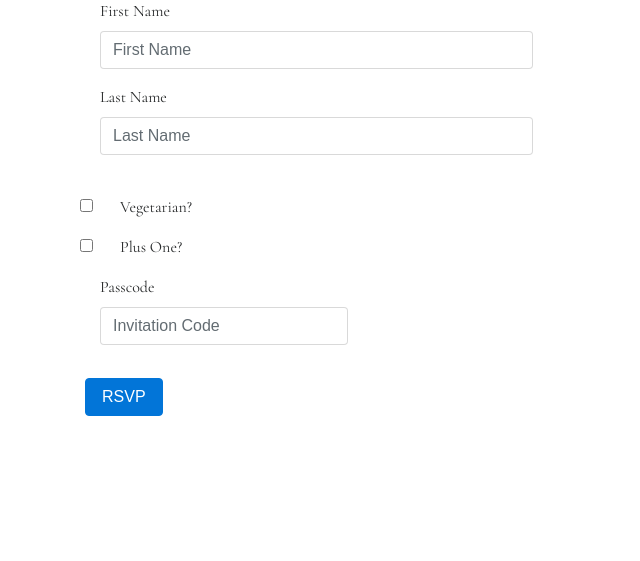
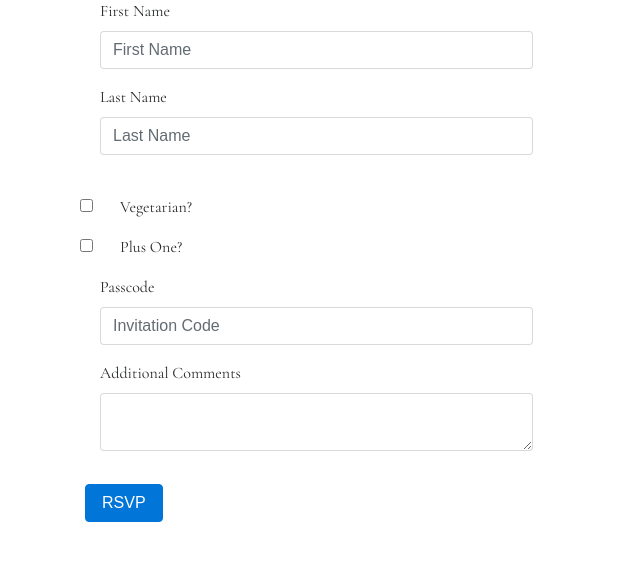
Before and after one commit to davliu/wedding, a Flask app: page /rsvp in a window 1280 px wide. Shown: the part 113-674 px from the top of the page, without its empty margins (0-640 px from the left). Run offline with Flask 2, Linux system fonts and the light colour scheme; some libraries are stand-ins or nearby versions.

Commit message:
add additional comments field. add length validations to string fields

```diff
--- a/app/pages/forms.py
+++ b/app/pages/forms.py
@@ -1,15 +1,16 @@
 # -*- coding: utf-8 -*-
 
 from flask_wtf import FlaskForm, RecaptchaField, Recaptcha
-from wtforms import StringField, BooleanField
-from wtforms.validators import DataRequired, Regexp
+from wtforms import StringField, BooleanField, TextAreaField
+from wtforms.validators import DataRequired, Regexp, length
 
 class RSVPForm(FlaskForm):
     first_name = StringField(
         "First Name",
         validators=[
             DataRequired(message="Your first name is required"),
-            Regexp(r"^[A-z \d]*$", message="No record of this name"),
+            Regexp(r"^[A-z \d\']*$", message="No special characters allowed"),
+            length(max=100),
         ],
         render_kw={"placeholder": "First Name"},
     )
@@ -17,24 +18,36 @@ class RSVPForm(FlaskForm):
         "Last Name",
         validators=[
             DataRequired(message="Your last name is required"),
-            Regexp(r"^[A-z \d]*$", message="No record of this name"),
+            Regexp(r"^[A-z \d\']*$", message="No special characters allowed"),
+            length(max=100),
         ],
         render_kw={"placeholder": "Last Name"},
     )
     plus_one = BooleanField("Plus One?")
     plus_one_name = StringField(
         "Plus One Name (First and Last)",
-        validators=[Regexp(r"^[A-z \d]*$", message="No record of this name")],
+        validators=[
+            Regexp(r"^[A-z \d\']*$", message="No special characters allowed"),
+            length(max=200),
+        ],
         render_kw={"placeholder": "Plus One Name"},
     )
     passcode = StringField(
         "Passcode",
-        validators=[DataRequired(message="Enter the passcode included in your invite")],
+        validators=[
+            DataRequired(message="Enter the passcode included in your invite"),
+            Regexp(r"^[A-z0-9]+$", message="No special characters allowed"),
+            length(max=4),
+        ],
         render_kw={"placeholder": "Invitation Code"},
     )
     vegetarian = BooleanField("Vegetarian?")
     recaptcha = RecaptchaField(validators=[Recaptcha(message="Solve the recaptcha correctly!")])
     plus_one_vegetarian = BooleanField("Vegetarian?")
+    additional_comments = TextAreaField(
+        "Additional Comments",
+        validators=[length(max=200)],
+    )
 
     def validate(self):
         valid = FlaskForm.validate(self)
--- a/app/pages/rsvp_models.py
+++ b/app/pages/rsvp_models.py
@@ -13,6 +13,7 @@ UPDATE_FIELDS = [
     "plus_one",
     "plus_one_name",
     "plus_one_vegetarian",
+    "additional_comments",
 ]
 
 class RSVP(object):
--- a/app/templates/pages/rsvp.html
+++ b/app/templates/pages/rsvp.html
@@ -63,12 +63,18 @@
     </div>
   </div>
   <div class="form-row">
-    <div class="form-group col-md-3">
+    <div class="form-group col-md-5">
       {{ form.passcode.label }}
       {{ form.passcode(class_="form-control is-invalid" if form.errors.passcode else "form-control") }}
       <div class="invalid-feedback">
         {% for e in form.errors.passcode %}{{ e }}{% endfor %}
       </div>
+    </div>
+  </div>
+  <div class="form-row">
+    <div class="form-group col-md-5">
+      {{ form.additional_comments.label }}
+      {{ form.additional_comments(class_="form-control is-invalid" if form.errors.additional_comments else "form-control") }}
     </div>
   </div>
   <div class="form-row">
```
